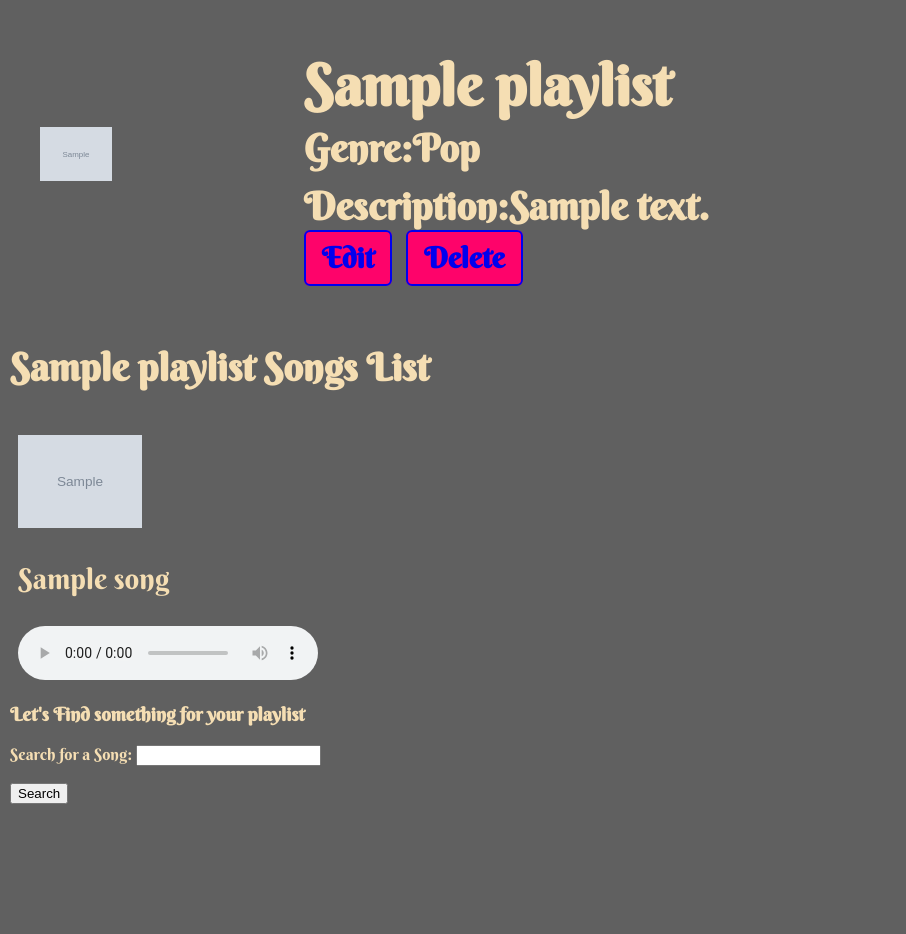
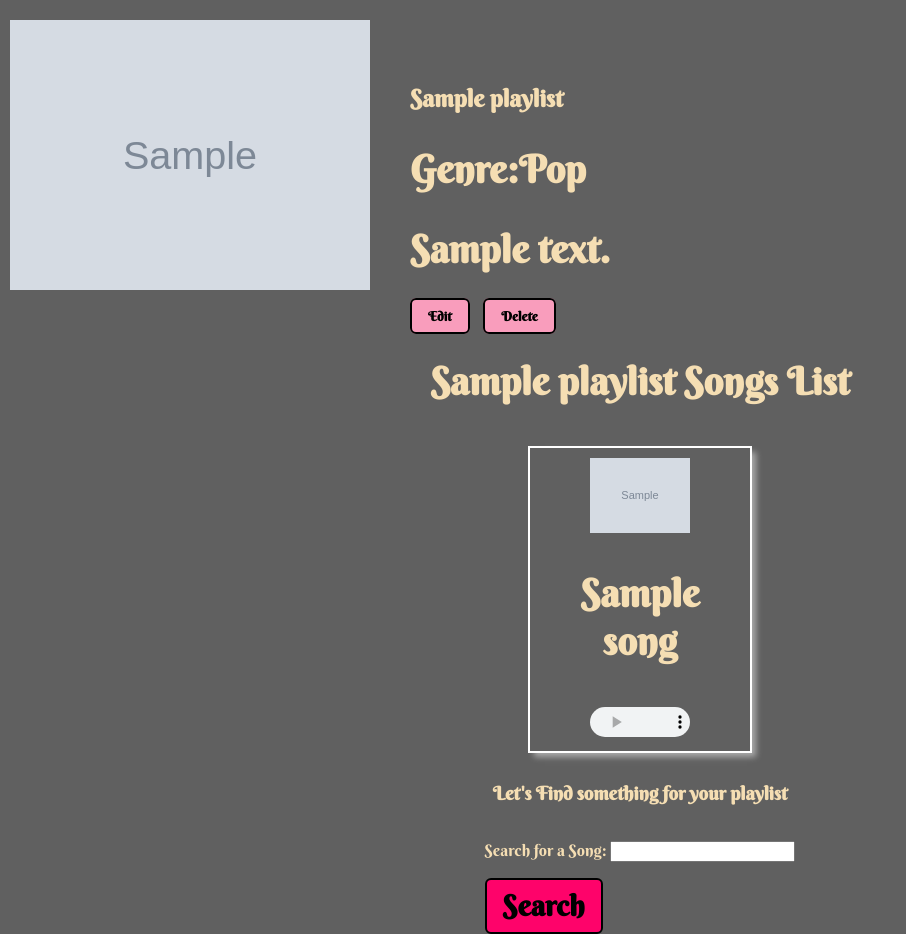
Before and after one commit to Muguntha96/soundsgood, a Django app: page /playlists/1/ in a window 1280 px wide. Shown: the part 71-1005 px from the top of the page, without its empty margins (0-906 px from the left). Before the commit the page ends 875 px from the top, so only its background shows below. Run offline with Django 4.2, Linux system fonts and the light colour scheme; a user stored in the database is signed in; tables that the repository leaves empty hold one stand-in row (values such as "Sample post"); grey boxes marked "Sample" are stand-in pictures; some web fonts are replaced.

Commit message:
style songs list in playlist page

```diff
--- a/main_app/static/css/base.css
+++ b/main_app/static/css/base.css
@@ -32,9 +32,6 @@ body {
   --link-hover-color: wheat;
   --button-bg:#FE036A;
   --button-bg-hover: #F99DBC;
-  /* --submit: rgb(26, 128, 0); */
-  /* --warn: rgb(255, 102, 0); */
-  /* --danger: rgb(220, 20, 30); */
   --secondary: rgb(57, 57, 57);
   --card-box-shadow: 5px 5px 6px -1px #AAA;
   --font-xtreme: 4.2rem;
--- a/main_app/static/css/playlists/playlist-detail.css
+++ b/main_app/static/css/playlists/playlist-detail.css
@@ -1,219 +1,67 @@
-.playlist-container {
-  padding: 35px 30px;
+.playlist-container{
   display: flex;
-  flex-direction: column;
-  align-items: center;
+  flex-direction: row;
+  flex-wrap: nowrap;
+  }
+.default-playlist-img{
+  width: 90%;
+  margin-top: 5%;
+}
+.playlist-details{
+  margin-top: 5%;
+}
+#edit-btn,#edit-btn{
+  font-size: small;
+  width: 100px;
+  padding: auto;
+  background-color:#F99DBC ;
+  color: black;
+
+}
+.songs-section{
+  display: flex;
+  flex-direction:column;
   justify-content: center;
-}
-
-.playlist-img {
-  width: 75%;
-  max-width: 350px;
-}
-
-.usr-img {
-  width: 100%;
-  border-radius: var(--card-border-radius);
-}
-
-.playlist-details {
-  width: 98%;
-}
-
-.playlist-actions {
-  margin-top: 20px;
-}
-
-.feedings-toy-container {
-  display: flex;
-  flex-direction: column;
-  padding-bottom: 20px;
   align-items: center;
 }
-
-.subsection-title {
+.subsection-title{
+text-align: center;
+}
+.songs-list{
   display: flex;
-  align-items: center;
-  margin-bottom: 12px;
-}
-
-.subsection-content {
-  margin: 0 8px;
-}
-
-.toy-container {
-  display: flex;
-  align-items: center;
+  flex-direction: row;
+  justify-content: center;
   flex-wrap: wrap;
-}
-
-.color-block {
-  opacity: 0.8;
-  height: 25px;
-  width: 25px;
-  margin-right: 10px;
-}
-
-.unfed,
-.fed,
-.no-toys,
-.all-toys {
-  margin: 0;
-  font-weight: bold;
-}
-
-.unfed,
-.no-toys {
-  color: var(--danger);
-}
-
-.fed,
-.all-toys {
-  color: var(--submit);
-}
-
-.playlist-details h1 {
-  font-size: var(--font-xxl);
-  margin: 15px 0 3px;
-}
-
-.playlist-details h2 {
-  font-size: var(--font-xl);
-  margin: 0 0 10px;
-  margin-top: 0;
-  margin-bottom: 10px;
-}
-
-.playlist-details h3 {
-  margin: 20px 0 10px;
-  font-size: var(--font-l);
-}
-
-.playlist-details p {
-  font-size: var(--font-reg);
-  margin: 5px 0;
-}
-
-.feedings-toy-container > section {
-  width: 80%;
-  min-width: 360px;
-  border: var(--borders);
-  border-radius: var(--card-border-radius);
-  padding: 10px;
-  box-shadow: var(--card-box-shadow);
-  display: flex;
-  flex-direction: column;
-  justify-content: center;
-  margin-bottom: 20px;
-}
-
-.subsection-title img {
-  height: 42px;
-  margin-left: 8px;
-}
-
-.subsection-title img:first-of-type {
-  margin-left: 16px;
-}
-
-.feedings h2,
-.toys h2 {
-  font-size: 3.2rem;
-  margin: 0;
-}
-
-.feedings h3,
-.toys h3 {
-  font-size: var(--font-xl);
-  margin: 10px 0;
-}
-
-.subsection-content p,
-.subsection-content input,
-.subsection-content select {
-  font-size: var(--font-l);
-}
-
-.subsection-content input,
-.subsection-content select {
-  margin-left: 5px;
-  padding: 3px;
-}
-
-.feedings table {
-  width: calc(100% - 16px);
-  text-align: left;
-  border-collapse: collapse;
-  margin: 0 8px;
-}
-
-.feedings td {
-  padding: 8px 5px;
-  font-size: var(--font-reg);
-}
-
-.feedings th {
-  font-size: var(--font-l);
-  padding: 5px 5px 0;
-  border-bottom: rgb(36, 116, 248) solid 2px;
-}
-
-.feedings tr:nth-child(even) {
-  background-color: #f3f3fd;
-}
-
-.toy-container p {
-  margin: 12px 0;
-}
-
-.toy-container a {
-  text-decoration: none;
-  color: #111;
-}
-
-.toy-container .btn {
-  padding: 3px 10px;
-  margin-left: 10px;
-}
-
-#file-input {
-  overflow: hidden;
-  position: absolute;
-  width: 0.1px;
-  height: 0.1px;
-}
-
-#file-name {
-  margin-bottom: 10px;
-}
-
-@media only screen and (min-width: 768px) {
-  .playlist-container {
-    padding: 35px 30px;
-    flex-direction: row;
-    align-items: center;
-    justify-content: start;
   }
 
-  .playlist-img {
-    width: 25%;
-    max-width: 250px;
-    margin-right: 25px;
+.song-card{
+  width: 224px;
+  height: auto;
+  margin: 10px;
+  border: 2px solid white;
+  box-shadow:var(--card-box-shadow);
+  text-align: center;
+  padding: 10px;
+  }
+  .song-card-img{
+    width: 100%;
+    height: auto;
   }
 
-  .feedings-toy-container {
-    flex-direction: row;
-    justify-content: space-around;
-    align-items: flex-start;
+  .playlist-song-card{
+    width: 50%;
+    height: 50%;
   }
-
-  .feedings-toy-container > section {
-    width: 45%;
+  .song-card-content{
+    margin-top: 10px;
   }
-}
-
-@media only screen and (min-width: 1024px) {
-  .feedings-toy-container {
-    padding: 0 40px;
+  .song-card-content{
+    font-size: 1.5rem;
+    margin: 0;
+    color: var(--text-color);
   }
-}
+  .audio-player {
+    margin-top: 10px;
+    width: 100px;
+    height: 30px;
+  }
--- a/main_app/static/css/playlists/playlist-index.css
+++ b/main_app/static/css/playlists/playlist-index.css
@@ -10,6 +10,8 @@
   margin: 10px;
   border: var(--borders);
   box-shadow: var(--card-box-shadow);
+  text-align: center;
+  padding: 10px;
 }
 
 .card-content {
--- a/main_app/static/css/songs/song-index.css
+++ b/main_app/static/css/songs/song-index.css
@@ -14,6 +14,7 @@
   box-shadow:var(--card-box-shadow);
   text-align: center;
   padding: 10px;
+
 }
 .song-img img {
   width: 100%;
@@ -28,12 +29,14 @@
 .card-content h2 {
   font-size: 1.5rem;
   margin: 0;
+  color: var(--text-color);
 }
 
 
 .card-content p {
   font-size: 1rem;
   margin: 0;
+  color: var(--text-color);
 }
 
 
--- a/main_app/templates/main_app/song_list.html
+++ b/main_app/templates/main_app/song_list.html
@@ -18,7 +18,7 @@
   <div class="card">
     <a href="{% url "song-detail" song.id %}">
       <div class="song-img">
-        <img src="{{song.image.url}}" style="width:10%;height:10%" alt="song-image" />
+        <img src="{{song.image.url}}" style="width:100%;height:100%" alt="song-image" />
       </div>
       <div class="card-content">
         <h2>{{song.title}}</h2>
--- a/main_app/templates/playlists/detail.html
+++ b/main_app/templates/playlists/detail.html
@@ -8,39 +8,44 @@
 {% block content %}
 <section class="playlist-container">
   <div class="playlist-img">
-    <img src="{{playlist.playlist_image.url}}" alt="default-detail-page" class="default-playlist-img" style="width:30%;height:50%">
+    <img src="{{playlist.playlist_image.url}}" alt="default-detail-page" class="default-playlist-img" >
   </div>
   <div class="playlist-details">
     <h1>{{playlist.title}}</h1>
     <h2>Genre:{{playlist.genre}}</h2>
-    <h2>Description:{{playlist.description}}</h2>
+    <h2>{{playlist.description}}</h2>
     <div class="cat-actions">
-      <a href="{% url 'playlist-update' playlist.id %}" class='btn warn'>Edit</a>
-      <a href="{% url 'playlist-delete' playlist.id %}" class='btn danger'>Delete</a>
+      <a href="{% url 'playlist-update' playlist.id %}" id="edit-btn" class='btn warn'>Edit</a>
+      <a href="{% url 'playlist-delete' playlist.id %}" id="edit-btn" class='btn danger'>Delete</a>
     </div>
     </dv>
   </div>
 </section>
-<section class="songs">
+<div class="songs-section">
+  <section class="songs-card-container">
     <div class="subsection-title">
       <h2>{{playlist.title}} Songs List</h2>
     </div>
-  <div class="subsection-content">
+    <div class="songs-list">
+      <div class=".song-img img {
+        width: 100%;
+        height: auto;
+        }">
+      </div>
       {% if playlist.songs.count %}
-        {{songs.count }}
         {% for song in playlist.songs.all %}
-        <div class="song-container">
-          <div class="song-card-container">
-            <img src="{{song.image.url}}" style="width:10%;height:10%" alt="song-image" />
-
+          <div class="song-card">
+            <div class="song-card-img">
+              <img src="{{song.image.url}}" alt="song-image" class="playlist-song-card" />
             </div>
-          <p>{{song.title}}</p>
+            <div class="song-card-content">
+              <h2>{{song.title}}</h2>
+            </div>
             <a href="">
-            <audio controls>
+              <audio controls class="audio-player">
                 <source src="{{ song.audio_file.url }}" type="audio/mpeg">
                 Your browser does not support the audio element.
               </audio>
-            {% comment %} <button type="submit" class="play">Play</button> {% endcomment %}
             </a>
           </div>
         {% endfor %}
@@ -48,10 +53,11 @@
         <p class="no-songs">There are no songs added to this playlist.</p>
       {% endif %}
     </div>
+  </section>
   <h3>Let's Find something for your playlist</h3>
   <form action="" method="get" class="search-song">
     {{ form.as_p }}
-    <button type="submit">Search</button>
+    <button type="submit" class="btn submit">Search</button>
   </form>
   <ul>
     {% for song in songs  %}
@@ -61,12 +67,12 @@
           <p>{{song.title}}</p>
           <form action="{% url "assoc-song" playlist.id song.id %}" method="post">
             {% csrf_token %}
-            <button type="submit" class="btn submit">Add</button>
+            <button type="submit" id="add-playlist" class="btn submit">Add</button>
           </form>
         </li>
       </div>
       {% empty %}
     {% endfor %}
   </ul>
-</section>
+</div>
 {% endblock %}
```
Also changed, not shown: media/images/coollogo_com-18793309_gO6Fswg.png (added), media/images/coollogo_com-219804279_UMdLria.png (added), media/images/coollogo_com-219804279_jfSbMZG.png (added), media/images/default-detail.png (added), media/songs/default-detail.png (added), media/songs/imageedit_2_5417001040.png (added), 2 other files. Lines whose indentation alone changed are shown as unchanged.
